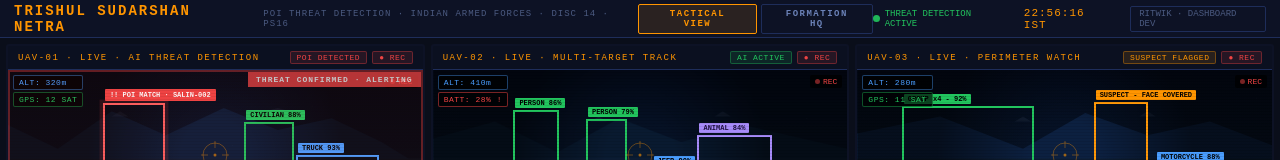
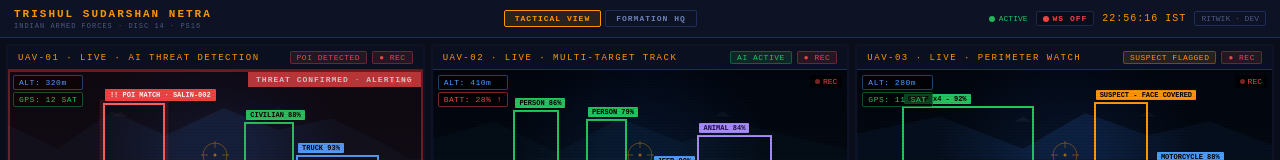
Before and after one commit to rohittariyal13/Ai-Drone-System, a React (Create React App) app in the folder Dashboard/: page / in a window 1280 px wide. Shown: the top 160 px of the page. Built offline with nearby package versions, Linux system fonts and the light colour scheme; no server answers.

Commit message:
[F-32] WebSocket alerts integration complete — live alerts, WS LIVE indicator, sound notification, lint fixes

```diff
--- a/Dashboard/src/App.jsx
+++ b/Dashboard/src/App.jsx
@@ -10,17 +10,23 @@ import OperationalLog   from "./components/OperationalLog/OperationalLog";
 import POIDatabase      from "./components/POIDatabase/POIDatabase";
 import FormationHQ      from "./components/FormationHQ/FormationHQ";
 import { useDroneSimulator } from "./hooks/useDroneSimulator";
+import { useAlertSocket }    from "./hooks/useAlertSocket";
 import "./App.css";
 
 export default function App() {
-  const drones = useDroneSimulator();
+  const drones                    = useDroneSimulator();
+  const { alerts, connected }     = useAlertSocket();
   const [focusedDroneId, setFocusedDroneId] = React.useState(null);
   const [focusedFeedId,  setFocusedFeedId]  = React.useState(null);
   const [activeView,     setActiveView]      = React.useState("tactical");
 
   return (
     <div className="app">
-      <TopBar activeView={activeView} onViewChange={setActiveView} />
+      <TopBar
+        activeView={activeView}
+        onViewChange={setActiveView}
+        wsConnected={connected}
+      />
 
       <div className="dashboard-body">
         {activeView === "tactical" ? (
@@ -43,6 +49,7 @@ export default function App() {
               <div className="right-col">
                 <POIDatabase />
                 <AlertPanel
+                  alerts={alerts}
                   onAlertClick={(droneId) => {
                     setFocusedDroneId(droneId);
                     setFocusedFeedId(droneId);
--- a/Dashboard/src/components/FormationHQ/FormationHQCharts.jsx
+++ b/Dashboard/src/components/FormationHQ/FormationHQCharts.jsx
@@ -1,4 +1,4 @@
- import {
+import {
   BarChart,
   Bar,
   XAxis,
@@ -9,7 +9,6 @@
   Cell,
 } from "recharts";
 
-const CHART_BG    = "#0a0e1a";
 const GRID_COLOR  = "#1b2a4a";
 const TEXT_COLOR  = "#6b7aa8";
 const ORANGE      = "#ff9500";
--- a/Dashboard/src/components/TopBar/TopBar.css
+++ b/Dashboard/src/components/TopBar/TopBar.css
@@ -6,35 +6,53 @@
   align-items: center;
   justify-content: space-between;
   flex-shrink: 0;
-  height: 38px;
+  min-height: 38px;
+  overflow: visible;
 }
-.topbar-left   { display: flex; align-items: center; gap: 12px; }
-.topbar-logo   { font-size: 14px; font-weight: 700; color: var(--orange); letter-spacing: 2px; }
-.topbar-sub    { font-size: 9px;  color: var(--text-dim); letter-spacing: 1px; }
-.topbar-right  { display: flex; align-items: center; gap: 16px; }
-.topbar-status { display: flex; align-items: center; gap: 5px; }
-.status-dot    { width: 7px; height: 7px; border-radius: 50%; background: var(--green); animation: blink 2s infinite; }
-.status-text   { font-size: 9px; color: var(--green); }
-.topbar-clock  { font-size: 11px; color: var(--orange); letter-spacing: 1px; }
-.topbar-user   { font-size: 9px; color: var(--text-dim); border: 1px solid var(--border); padding: 2px 8px; border-radius: 2px; }
+
+.topbar-left {
+  display: flex;
+  flex-direction: column;
+  gap: 2px;
+  flex-shrink: 0;
+  min-width: 0;
+}
+
+.topbar-logo {
+  font-size: 11px;
+  font-weight: 700;
+  color: var(--orange);
+  letter-spacing: 2px;
+  white-space: nowrap;
+}
+
+.topbar-sub {
+  font-size: 7px;
+  color: var(--text-dim);
+  letter-spacing: 1px;
+  white-space: nowrap;
+}
+
 .topbar-tabs {
   display: flex;
   gap: 4px;
   align-items: center;
+  flex-shrink: 0;
 }
 
 .topbar-tab {
   font-family: var(--font);
-  font-size: 9px;
-  letter-spacing: 1.5px;
+  font-size: 8px;
+  letter-spacing: 1px;
   font-weight: 600;
-  padding: 4px 14px;
+  padding: 3px 10px;
   border-radius: 2px;
   cursor: pointer;
   border: 1px solid var(--border);
   background: transparent;
   color: var(--text-muted);
   transition: all 0.15s ease;
+  white-space: nowrap;
 }
 
 .topbar-tab:hover {
@@ -47,3 +65,72 @@
   border-color: var(--orange);
   color: var(--orange);
 }
+
+.topbar-right {
+  display: flex;
+  align-items: center;
+  gap: 8px;
+  flex-shrink: 0;
+}
+
+.topbar-status {
+  display: flex;
+  align-items: center;
+  gap: 4px;
+}
+
+.status-dot {
+  width: 6px;
+  height: 6px;
+  border-radius: 50%;
+  background: var(--green);
+  animation: blink 2s infinite;
+  flex-shrink: 0;
+}
+
+.status-text {
+  font-size: 8px;
+  color: var(--green);
+  white-space: nowrap;
+}
+
+.topbar-clock {
+  font-size: 10px;
+  color: var(--orange);
+  letter-spacing: 1px;
+  white-space: nowrap;
+}
+
+.topbar-user {
+  font-size: 8px;
+  color: var(--text-dim);
+  border: 1px solid var(--border);
+  padding: 2px 6px;
+  border-radius: 2px;
+  white-space: nowrap;
+}
+
+.ws-status {
+  display: flex;
+  align-items: center;
+  gap: 4px;
+  flex-shrink: 0;
+  background: rgba(0, 0, 0, 0.3);
+  padding: 2px 6px;
+  border-radius: 3px;
+  border: 1px solid #1b2a4a;
+}
+
+.ws-dot {
+  width: 6px;
+  height: 6px;
+  border-radius: 50%;
+  flex-shrink: 0;
+}
+
+.ws-label {
+  font-size: 8px;
+  letter-spacing: 1px;
+  font-weight: 600;
+  white-space: nowrap;
+}
--- a/Dashboard/src/components/TopBar/TopBar.jsx
+++ b/Dashboard/src/components/TopBar/TopBar.jsx
@@ -2,14 +2,14 @@ import React from "react";
 import { useClock } from "../../hooks/useClock";
 import "./TopBar.css";
 
-export default function TopBar({ activeView, onViewChange }) {
+export default function TopBar({ activeView, onViewChange, wsConnected = true }) {
   const time = useClock();
   return (
     <header className="topbar">
       <div className="topbar-left">
         <span className="topbar-logo">TRISHUL SUDARSHAN NETRA</span>
         <span className="topbar-sub">
-          POI THREAT DETECTION · INDIAN ARMED FORCES · DISC 14 · PS16
+          INDIAN ARMED FORCES · DISC 14 · PS16
         </span>
       </div>
 
@@ -31,10 +31,22 @@ export default function TopBar({ activeView, onViewChange }) {
       <div className="topbar-right">
         <div className="topbar-status">
           <span className="status-dot" />
-          <span className="status-text">THREAT DETECTION ACTIVE</span>
+          <span className="status-text">ACTIVE</span>
+        </div>
+        <div className="ws-status">
+          <span
+            className="ws-dot"
+            style={{ background: wsConnected ? "#22c55e" : "#ef4444" }}
+          />
+          <span
+            className="ws-label"
+            style={{ color: wsConnected ? "#22c55e" : "#ef4444" }}
+          >
+            {wsConnected ? "WS LIVE" : "WS OFF"}
+          </span>
         </div>
         <span className="topbar-clock">{time}</span>
-        <span className="topbar-user">RITWIK · DASHBOARD DEV</span>
+        <span className="topbar-user">RITWIK · DEV</span>
       </div>
     </header>
   );
--- /dev/null
+++ b/Dashboard/src/hooks/useAlertSocket.js
@@ -0,0 +1,81 @@
+import { useState, useEffect, useRef } from "react";
+import { ALERTS } from "../constants/data";
+
+const WS_URL = "ws://localhost:8000/ws/alerts";
+
+const mapAlert = (raw) => ({
+  id: `ws-${raw.drone_id}-${Date.now()}`,
+  type: raw.alert_type,
+  severity: raw.severity,
+  drone_id: raw.drone_id,
+  location: "LIVE",
+  message: raw.message,
+  time: new Date(raw.timestamp).toLocaleTimeString("en-IN", {
+    hour: "2-digit",
+    minute: "2-digit",
+    hour12: false,
+  }),
+});
+
+export function useAlertSocket() {
+  const [alerts, setAlerts] = useState(ALERTS);
+  const [connected, setConnected] = useState(false);
+  const wsRef = useRef(null);
+  const reconnectTimer = useRef(null);
+
+  const connect = useRef(() => {});
+
+  connect.current = () => {
+    try {
+      const ws = new WebSocket(WS_URL);
+      wsRef.current = ws;
+
+      ws.onopen = () => {
+        console.log("[useAlertSocket] Connected to ws/alerts");
+        setConnected(true);
+      };
+
+      ws.onmessage = (event) => {
+        try {
+          const raw = JSON.parse(event.data);
+          const mapped = mapAlert(raw);
+          setAlerts((prev) => {
+            const isDuplicate = prev.some(
+              (a) =>
+                a.drone_id === mapped.drone_id &&
+                a.type === mapped.type &&
+                Math.abs(Date.now() - parseInt(a.id.split("-")[2] || 0)) < 5000
+            );
+            if (isDuplicate) return prev;
+            return [mapped, ...prev].slice(0, 20);
+          });
+        } catch (e) {
+          console.warn("[useAlertSocket] Parse error:", e);
+        }
+      };
+
+      ws.onerror = (e) => {
+        console.warn("[useAlertSocket] WebSocket error:", e);
+      };
+
+      ws.onclose = () => {
+        setConnected(false);
+        console.log("[useAlertSocket] Disconnected — reconnecting in 3s");
+        reconnectTimer.current = setTimeout(() => connect.current(), 3000);
+      };
+    } catch (e) {
+      console.warn("[useAlertSocket] Connection failed:", e);
+      reconnectTimer.current = setTimeout(() => connect.current(), 3000);
+    }
+  };
+
+  useEffect(() => {
+    connect.current();
+    return () => {
+      if (wsRef.current) wsRef.current.close();
+      if (reconnectTimer.current) clearTimeout(reconnectTimer.current);
+    };
+  }, []);
+
+  return { alerts, connected };
+}
```
Also changed, not shown: Dashboard/src/components/FormationHQ/FormationHQReport.jsx (+14 -28 lines).
